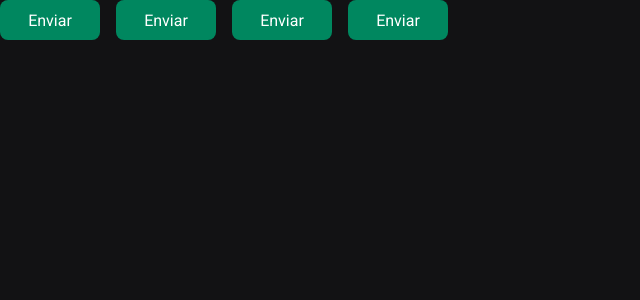
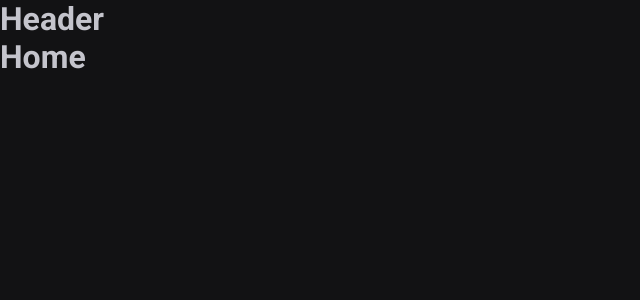
Before and after one commit to RenanS4ntos/ignite-timer, a React (Vite) app: page / in a window 1280 px wide. Shown: the top 300 px of the page, without its empty margins (0-640 px from the left). Built offline with nearby package versions, Linux system fonts and the light colour scheme.

Commit message:
Páginas e rotas - React router dom e Componente: Header

```diff
--- a/package.json
+++ b/package.json
@@ -12,6 +12,7 @@
   "dependencies": {
     "react": "^18.2.0",
     "react-dom": "^18.2.0",
+    "react-router-dom": "^6.14.2",
     "styled-components": "^6.0.7"
   },
   "devDependencies": {
--- a/src/App.tsx
+++ b/src/App.tsx
@@ -1,17 +1,16 @@
 import { ThemeProvider } from 'styled-components'
-import { Button } from './components/Button'
+import { BrowserRouter } from 'react-router-dom'
 
 import { defaultTheme } from './styles/themes/default'
 import { GlobalStyle } from './styles/global'
+import { Router } from './Router'
 
 export function App() {
   return (
     <ThemeProvider theme={defaultTheme}>
-      <Button variant="primary" />
-      <Button variant="secondary" />
-      <Button variant="success" />
-      <Button variant="danger" />
-
+      <BrowserRouter>
+        <Router />
+      </BrowserRouter>
       <GlobalStyle />
     </ThemeProvider>
   )
--- /dev/null
+++ b/src/Router.tsx
@@ -0,0 +1,15 @@
+import { Route, Routes } from 'react-router-dom'
+import { Home } from './pages/Home'
+import { History } from './pages/History'
+import { DefaultLayout } from './layouts/DefaultLayout'
+
+export function Router() {
+  return (
+    <Routes>
+      <Route path="/" element={<DefaultLayout />}>
+        <Route path="/" element={<Home />} />
+        <Route path="/history" element={<History />} />
+      </Route>
+    </Routes>
+  )
+}
--- a/src/components/Button.styles.ts
+++ /dev/null
@@ -1,31 +0,0 @@
-import styled, { css } from 'styled-components'
-
-export type ButtonVariant = 'primary' | 'secondary' | 'danger' | 'success'
-
-interface ButtonContainerProps {
-  variant: ButtonVariant
-}
-
-const buttonVariants = {
-  primary: 'purple',
-  secondary: 'orange',
-  danger: 'red',
-  success: 'green',
-}
-
-export const ButtonContainer = styled.button<ButtonContainerProps>`
-  width: 100px;
-  height: 40px;
-  border: 0;
-  border-radius: 8px;
-  margin-right: 1rem;
-
-  background-color: ${(props) => props.theme['green-500']};
-  color: ${(props) => props.theme.white};
-
-  /* ${(props) => {
-    return css`
-      background-color: ${buttonVariants[props.variant]};
-    `
-  }} */
-`
--- a/src/components/Button.tsx
+++ /dev/null
@@ -1,9 +0,0 @@
-import { ButtonContainer, ButtonVariant } from './Button.styles'
-
-interface ButtonProps {
-  variant?: ButtonVariant
-}
-
-export function Button({ variant = 'primary' }: ButtonProps) {
-  return <ButtonContainer variant={variant}>Enviar</ButtonContainer>
-}
--- /dev/null
+++ b/src/components/Header.tsx
@@ -0,0 +1,3 @@
+export function Header() {
+  return <h1>Header</h1>
+}
--- /dev/null
+++ b/src/layouts/DefaultLayout.tsx
@@ -0,0 +1,11 @@
+import { Outlet } from 'react-router-dom'
+import { Header } from '../components/Header'
+
+export function DefaultLayout() {
+  return (
+    <div>
+      <Header />
+      <Outlet />
+    </div>
+  )
+}
--- /dev/null
+++ b/src/pages/History.tsx
@@ -0,0 +1,3 @@
+export function History() {
+  return <h1>History</h1>
+}
--- /dev/null
+++ b/src/pages/Home.tsx
@@ -0,0 +1,3 @@
+export function Home() {
+  return <h1>Home</h1>
+}
```
Also changed, not shown: 1 other file (tests, documents, lock files or other folders).
